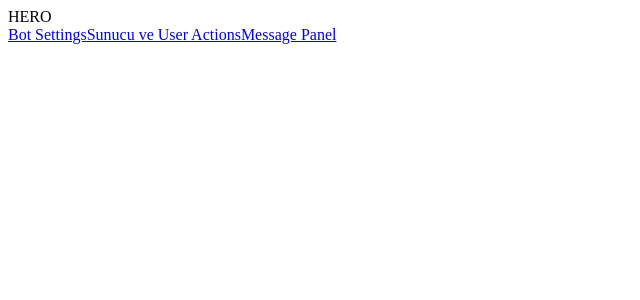
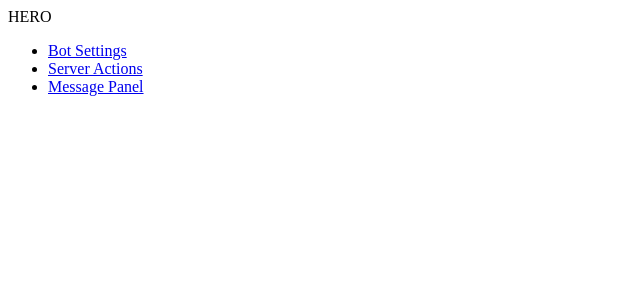
Before and after one commit to burakbehlull/discord-bot-with-web-panel, a React (Vite) app in the folder client/: page / in a window 1280 px wide. Shown: the top 300 px of the page, without its empty margins (0-640 px from the left). Built offline with nearby package versions, Linux system fonts and the light colour scheme; no server answers.

Commit message:
feat: Create nav partial and state settings

```diff
--- a/client/src/pages/main/Hero.jsx
+++ b/client/src/pages/main/Hero.jsx
@@ -1,14 +1,10 @@
 import { Link } from 'react-router-dom'
+import { Nav } from '../index'
 export default function Hero(){
     return (
         <>
             HERO
-            <nav>
-                <Link to="/bot">Bot Settings</Link>
-                <Link to="/guild">Sunucu ve User Actions</Link>
-                <Link to="/messagepanel">Message Panel</Link>
-
-            </nav>
+            <Nav />
 
             <main>
 
--- a/client/src/pages/main/Scope.jsx
+++ b/client/src/pages/main/Scope.jsx
@@ -6,7 +6,8 @@ export default function Scope(){
             <nav>
                 <Link to="/">Anasayfa</Link>
                 <Link to="/guild">Guild</Link>
-                <Link to="/guild/server">Sunucular</Link>
+                <Link to="/guild/server">Sunucu İşlemleri</Link>
+                <Link to="/guild/user">Kullanıcı İşlemleri</Link>
             </nav>
 
             <main>
--- a/client/src/pages/other/MessagePanel.jsx
+++ b/client/src/pages/other/MessagePanel.jsx
@@ -6,6 +6,7 @@ const serverApi = import.meta.env.VITE_API_URI + "/server"
 const botApi = import.meta.env.VITE_API_URI + "/bot"
 
 export default function MessagePanel(){
+
     const [values, setValues] = useState({
         serverId: '', userId: '', channelId:'', messageId: '', content: '',
     })
--- /dev/null
+++ b/client/src/pages/partials/Nav.jsx
@@ -0,0 +1,13 @@
+import { Link } from "react-router-dom"
+
+export default function Nav(){
+    return (
+        <nav>
+            <ul>
+                <li><Link to="/bot">Bot Settings</Link></li>
+                <li><Link to="/guild">Server Actions</Link></li>
+                <li><Link to="/messagepanel">Message Panel</Link></li>
+            </ul>
+        </nav>
+    )
+}
--- a/client/src/pages/user/User.jsx
+++ b/client/src/pages/user/User.jsx
@@ -1,14 +1,18 @@
 import axios from "axios";
 import { useState } from "react"
+import { useSelector } from "react-redux";
 
 const api = import.meta.env.VITE_API_URI + "/user"
 
 export default function Actions(){
-    const [values, setValues] = useState({serverId: '', userId: '', reason: '', time: '',byRoles: ''})
+
+    const [values, setValues] = useState({ userId: '', reason: '', time: '',byRoles: ''})
     const [data, setData] = useState({})
     const [error, setError] = useState({})
 	const [roles, setRoles] = useState([])
 	const [isDelete, setIsDelete] = useState(false)
+
+    const { serverId } = useSelector(state=> state.keep)
 
     function handleChange(e){
         setValues({...values, [e.target.name]: e.target.value})
@@ -26,28 +30,28 @@ export default function Actions(){
 	}
     async function handleBanClick(){
         await axios.post(api+"/ban", {
-            serverId: values.serverId,
+            serverId: serverId,
             userId: values.userId,
             reason: values.reason
         }).then(res=> setData(res.data)).catch(err=> setError(err))
     }
     async function handleKickClick(){
         await axios.post(api+"/kick", {
-            serverId: values.serverId,
+            serverId: serverId,
             userId: values.userId,
             reason: values.reason
         }).then(res=> setData(res.data)).catch(err=> setError(err))
     }
     async function handleUnbanClick(){
         await axios.post(api+"/unban", {
-            serverId: values.serverId,
+            serverId: serverId,
             userId: values.userId,
             reason: values.reason
         }).then(res=> setData(res.data)).catch(err=> setError(err))
     }
     async function handleTimeoutClick(){
         await axios.post(api+"/timeout", {
-            serverId: values.serverId,
+            serverId: serverId,
             userId: values.userId,
             reason: values.reason,
             time: values.time
@@ -55,7 +59,7 @@ export default function Actions(){
     }
     async function handleRoleClick(){
         await axios.post(api+"/roles", {
-            serverId: values.serverId,
+            serverId: serverId,
             userId: values.userId,
             roles: roles,
 			isDelete: isDelete,
@@ -68,7 +72,6 @@ export default function Actions(){
 
 
             <div className="container">
-                <label htmlFor="serverId">Server ID: <input type="text" name="serverId" value={values.serverId} onChange={handleChange} placeholder="Server ID..."  /></label>
                 <label htmlFor="userId">User ID: <input type="text" name="userId" value={values.userId} onChange={handleChange} placeholder="User ID..." /></label>
                 <label htmlFor="reason">Reason: <input type="text" name="reason" value={values.reason} onChange={handleChange} placeholder="Reason.." /></label>
 
```
Also changed, not shown: client/src/pages/index.js (+7 -1 lines).
